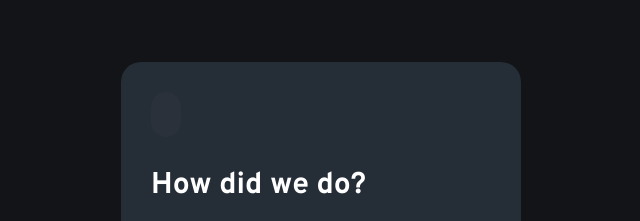
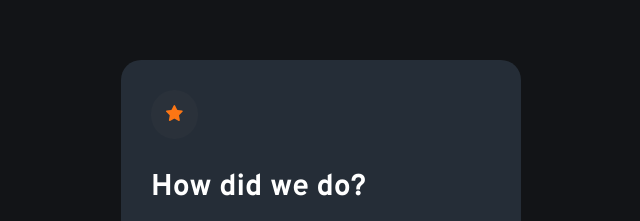
Before and after one commit to Oyetadetaiwo44/Interacting-Rating-Component, a plain HTML site: page index.html in a window 1280 px wide. Shown: the part 143-364 px from the top of the page, 319-959 px from the left. Drawn offline with Linux system fonts and the light colour scheme; the site is published under a folder, as on GitHub Pages, so addresses that start at the root find nothing.

Commit message:
star image

```diff
--- a/index.html
+++ b/index.html
@@ -15,7 +15,7 @@
 
         <div class="content">
         <div>
-            <button class="star"><img src="/interactive-rating-component-main/images/icon-star.svg" alt=""></button>
+            <button class="star"><img src="./interactive-rating-component-main/images/icon-star.svg" alt=""></button>
         </div>
 
         <div>
```
